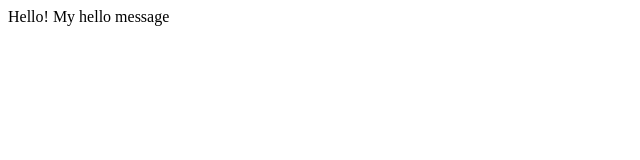
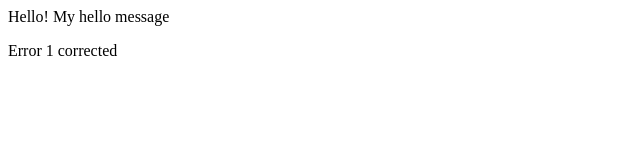
Before and after one commit to sumonali1/web1, a plain HTML site: page index.html in a window 1280 px wide. Shown: the full height of the page, 0-640 px from the left. Drawn offline with Linux system fonts and the light colour scheme.

Commit message:
error1 correction

```diff
--- a/index.html
+++ b/index.html
@@ -1,5 +1,8 @@
 <html>
 <body>
 <p>Hello! My hello message</p>
+
+<p> Error 1 corrected </p>
+
 </body>
 </html>
```
